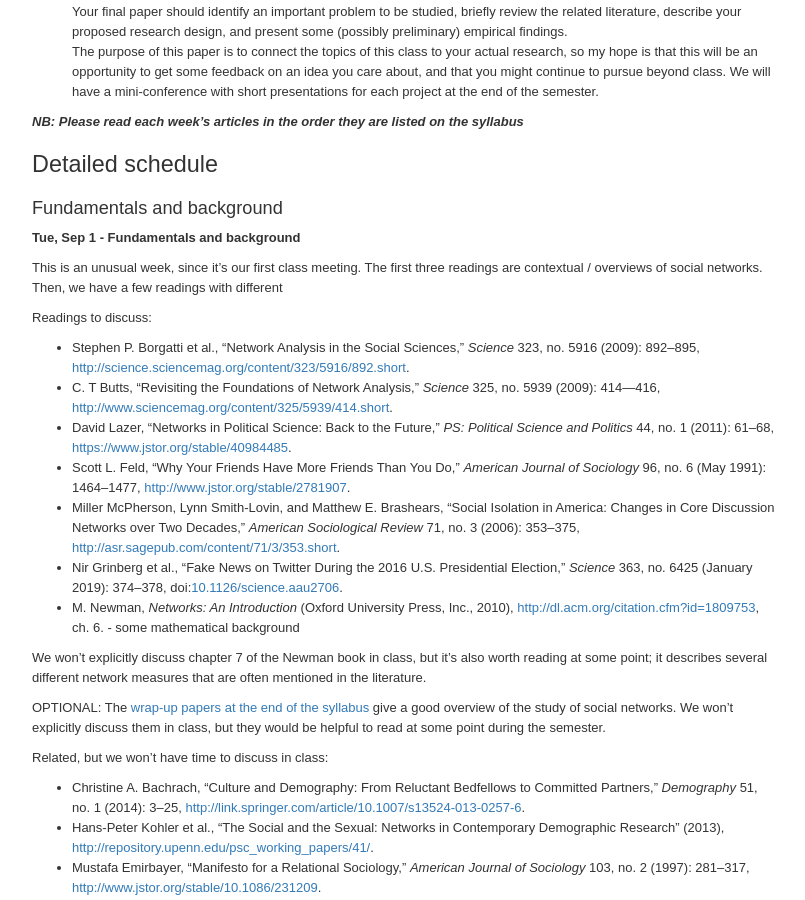
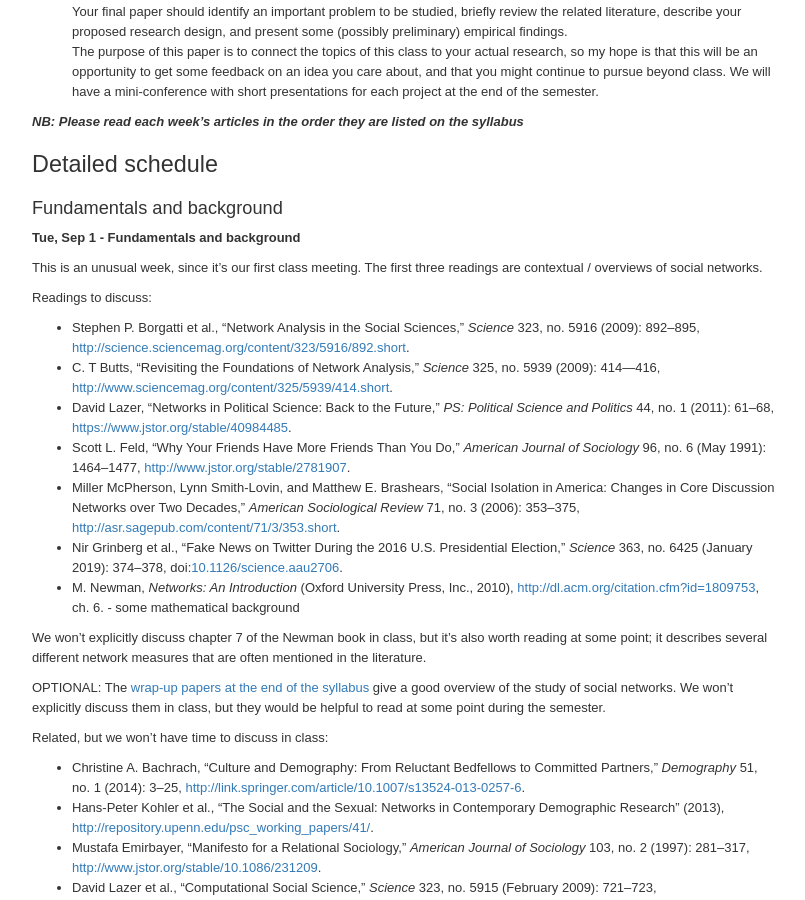
Before and after one commit to dfeehan/dfeehan.github.io, a Jekyll site: the page teaching/2020fa_demog280.html, which Jekyll copies as it is, in a window 1280 px wide and 900 px high, scrolled down 1804 px. Shown: the whole window, without its empty margins (236-1041 px from the left). Built offline with Jekyll 4.4.1, drawn with Linux system fonts in a browser that asks for light colours.

Commit message:
fixed typo

```diff
--- a/teaching/2020fa_demog280.html
+++ b/teaching/2020fa_demog280.html
@@ -784,7 +784,7 @@ The purpose of this paper is to connect the topics of this class to your actual
 <div id="sec:intro" class="section level3">
 <h3>Fundamentals and background</h3>
 <p><strong>Tue, Sep 1 - Fundamentals and background</strong></p>
-<p>This is an unusual week, since it’s our first class meeting. The first three readings are contextual / overviews of social networks. Then, we have a few readings with different</p>
+<p>This is an unusual week, since it’s our first class meeting. The first three readings are contextual / overviews of social networks.</p>
 <p>Readings to discuss:</p>
 <ul>
 <li><span class="citation">Stephen P. Borgatti et al., “Network Analysis in the Social Sciences,” <em>Science</em> 323, no. 5916 (2009): 892–895, <a href="http://science.sciencemag.org/content/323/5916/892.short" role="doc-biblioref">http://science.sciencemag.org/content/323/5916/892.short</a>.</span></li>
```
